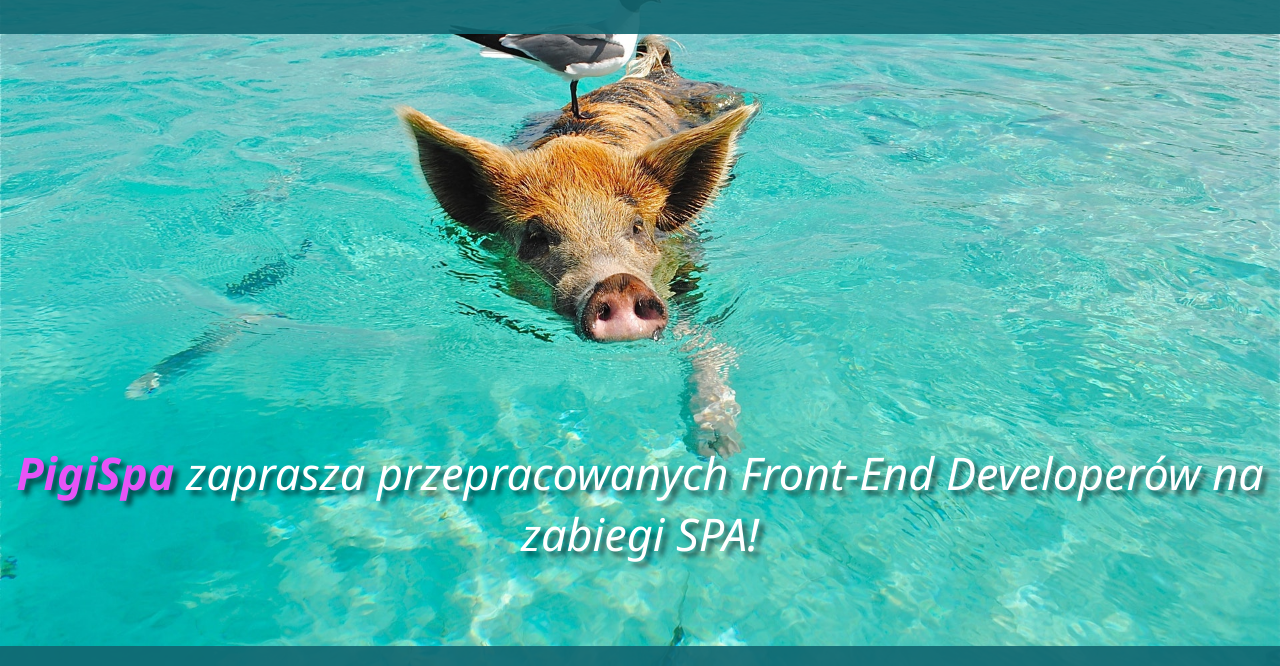
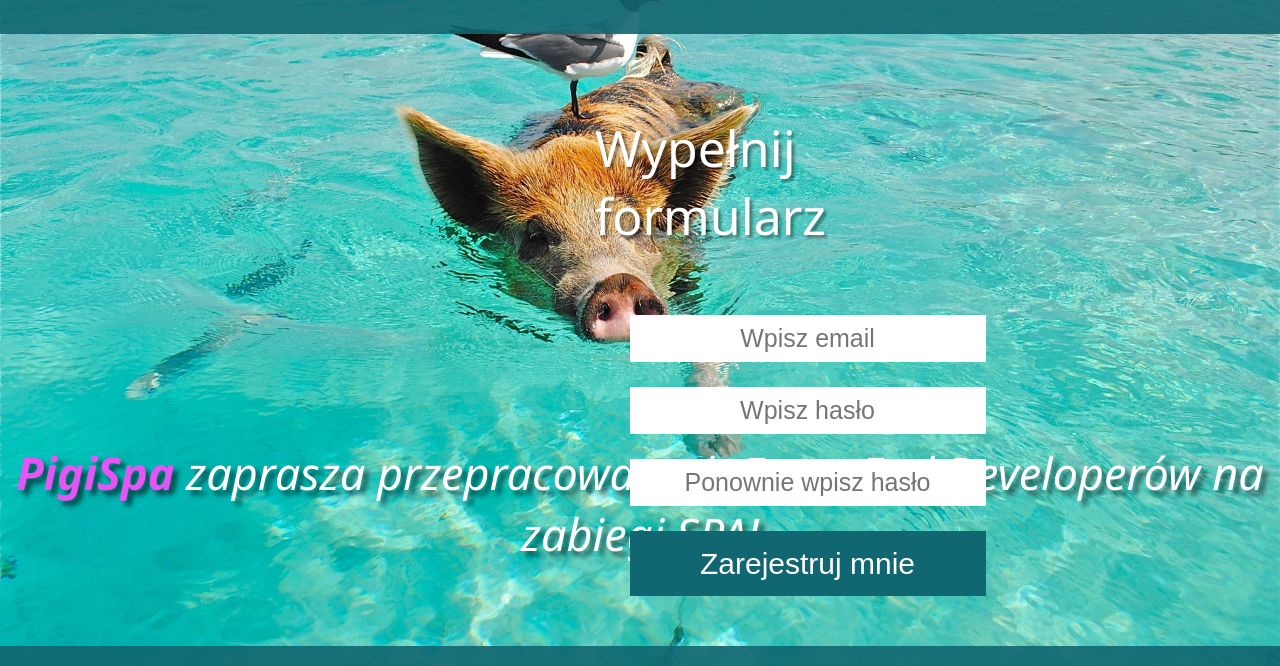
Before and after one commit to hajczek/PigiSpa, a website built with Parcel: page index.html in a window 1280 px wide. Shown: the part 86-752 px from the top of the page. Built offline with nearby package versions, Linux system fonts and the light colour scheme; files whose address does not match are found by name.

Commit message:
Added form for register and style css for this element

```diff
--- a/index.html
+++ b/index.html
@@ -12,18 +12,37 @@
 <body>
   <main>
     <header>
+      <!-- LOGO -->
       <a href="./" id="logo">
       </a>
+      <!-- NAVIGATION -->
       <nav>
         <a href="#" id="login">Logowanie</a> | <a href="#" id="register">Rejestracja</a>
       </nav>
     </header>
+
+    <!-- SECTION FOR CONTENT -->
     <section>
+
+      <!-- WELCOME SLOGAN -->
       <p class="slogan">
         <span class="pink">PigiSpa</span> zaprasza przepracowanych Front-End Developerów na zabiegi SPA!
       </p>
+
+      <!-- REGISTRATION FORM -->
+      <div class="registration-box">
+        <h2>Wypełnij formularz</h2>
+        <form id="register-form">
+          <input type="email" name="email" placeholder="Wpisz email">
+          <input type="password" name="pass" placeholder="Wpisz hasło">
+          <input type="password" name="pass-check" placeholder="Ponownie wpisz hasło">
+          <button id="register-btn">Zarejestruj mnie</button>
+        </form>
+      </div>
     </section>
   </main>
+
+  <!-- FOOTER -->
   <footer>
     <a href="./" id="logo-small">
     </a>
--- a/src/it-spa.scss
+++ b/src/it-spa.scss
@@ -78,6 +78,50 @@
         font-weight: bold;
       }
     }
+
+    .registration-box {
+      display: flex;
+      flex-direction: column;
+      width: 425px;
+      justify-self: center;
+      margin: 0 auto;
+      flex-wrap: wrap;
+      position: absolute;
+      top: 200px;
+      right: 260px;
+
+      h2 {
+        font-size: 50px;
+        margin-bottom: 65px;
+        font-weight: normal;
+        text-shadow: 3px 3px 3px rgba(0, 0, 0, 0.4);
+      }
+
+      #register-form {
+        margin: 0 auto;
+        display: flex;
+        justify-content: center;
+        flex-direction: column;
+
+        input {
+          width: 356px;
+          height: 47px;
+          border: none;
+          text-align: center;
+          font-size: 25px;
+          margin-bottom: 25px;
+        }
+
+        button {
+          width: 356px;
+          height: 65px;
+          color: $font-color;
+          background-color: $bg-color;
+          border: none;
+          font-size: 30px;
+        }
+      }
+    }
   }
 
   footer {
```
Also changed, not shown: css/it-spa.min.css, dist/index.html, 6 other files.
